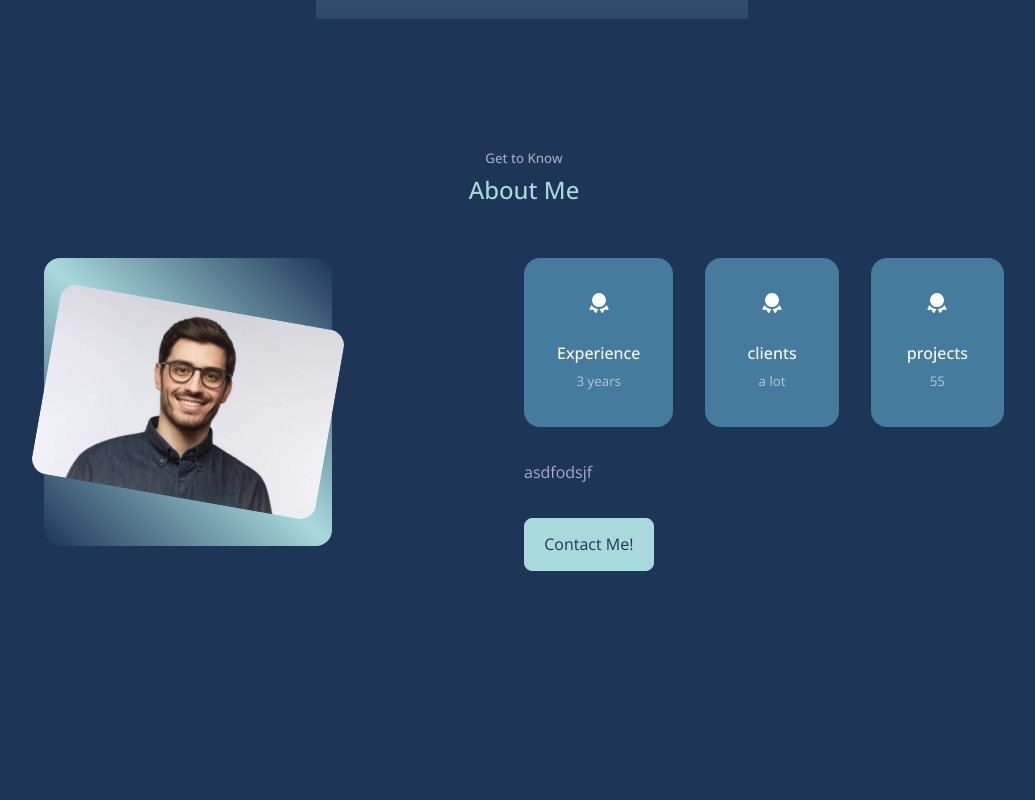
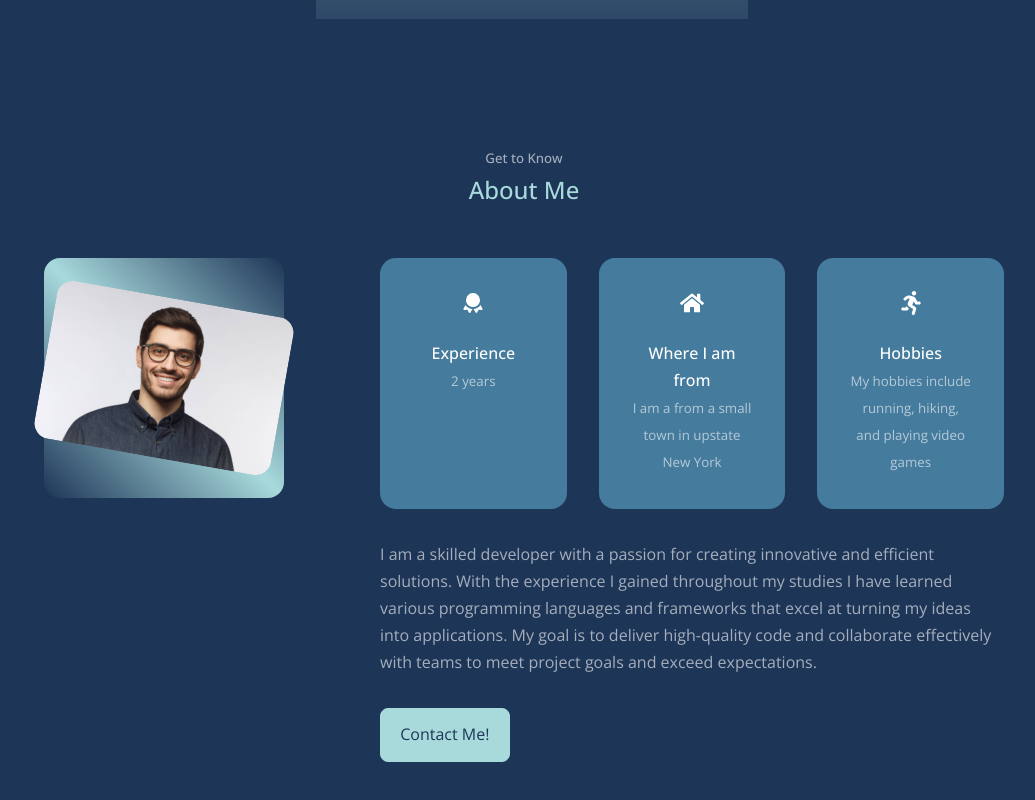
Before and after one commit to michaelmcl12/portfolio, a React (Create React App) app: page / in a window 1280 px wide. Shown: the part 893-1693 px from the top of the page, without its empty margins (116-1151 px from the left). Built offline with nearby package versions, Linux system fonts and the light colour scheme.

Commit message:
Edited about me section.

```diff
--- a/src/Components/About/About.css
+++ b/src/Components/About/About.css
@@ -1,7 +1,7 @@
 .about_container {
     display: grid;
-    grid-template-columns: 30% 50%;
-    gap: 20%;
+    grid-template-columns: 25% 65%;
+    gap: 10%;
 }
 
 .about_me {
--- a/src/Components/About/About.jsx
+++ b/src/Components/About/About.jsx
@@ -2,6 +2,8 @@ import React from 'react'
 import './About.css'
 import Headshot from '../../Assets/headshot.jpg'
 import {TbAwardFilled} from 'react-icons/tb'
+import {FaHome} from 'react-icons/fa'
+import {FaRunning} from 'react-icons/fa'
 
 const about = () => {
     return (
@@ -21,24 +23,26 @@ const about = () => {
                         <article className='about_card'>
                             <TbAwardFilled className='about_icon' />
                             <h5>Experience</h5>
-                            <small>3 years </small>
+                            <small>2 years</small>
                         </article>
 
                         <article className='about_card'>
-                            <TbAwardFilled className='about_icon' />
-                            <h5>clients</h5>
-                            <small> a lot </small>
+                            <FaHome className='about_icon' />
+                            <h5>Where I am from</h5>
+                            <small> I am a from a small town in upstate New York </small>
                         </article>
 
                         <article className='about_card'>
-                            <TbAwardFilled className='about_icon' />
-                            <h5>projects </h5>
-                            <small>55</small>
+                            <FaRunning className='about_icon' />
+                            <h5>Hobbies</h5>
+                            <small>My hobbies include running, hiking, and playing video games</small>
                         </article>
                     </div>
 
                     <p>
-                        asdfodsjf
+                        I am a skilled developer with a passion for creating innovative and efficient solutions.
+                        With the experience I gained throughout my studies I have learned various programming languages and frameworks that excel at turning my ideas into applications.
+                        My goal is to deliver high-quality code and collaborate effectively with teams to meet project goals and exceed expectations.
                     </p>
 
                     <a href='#contact' className='btn btn-primary'>Contact Me!</a>
```
